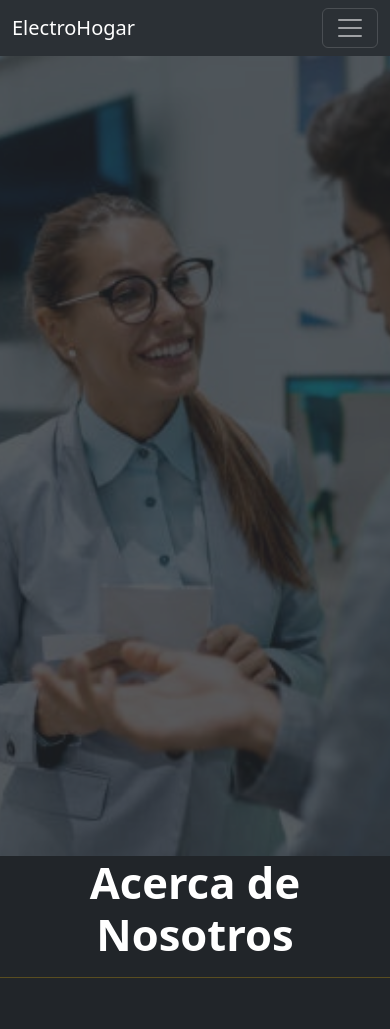
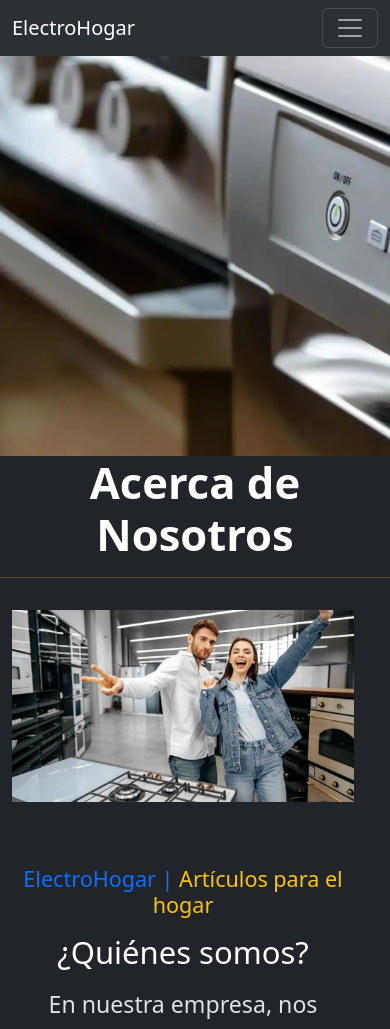
Before and after one commit to EugeSan-hub/electroHogar, a plain HTML site: page pages/nosotros.html in a window 390 px wide. Shown: the top 1029 px of the page. Drawn offline with nearby package versions, Linux system fonts and the light colour scheme.

Commit message:
se cambio imagen principal, y media queries

```diff
--- a/css/style.css
+++ b/css/style.css
@@ -10,9 +10,9 @@ main {
 }
 
 .bannerNosotros{
-    height: 800px;
     object-fit:cover;
-    opacity:25%;
+    height: 400px;
+
   }
 
   .cardNosotros{
--- a/pages/nosotros.html
+++ b/pages/nosotros.html
@@ -84,8 +84,8 @@
     <main>
       <div>
         <img
-          src="../img/nosotros/nosotros2hd.jpg"
-          alt="atencion Cliente"
+          src="../img/nosotros/electrodomesticos2.webp"
+          alt="electrodomesticos"
           class="w-100 bannerNosotros"
         />
         <h2 class="display-1 text-white fw-bold text-center">
@@ -94,21 +94,21 @@
         <hr class="text-warning" />
       </div>
       <section class="container-fluid row">
-        <div class="col-md-12 col-sm-12 col-lg-6 my-5">
+        <div class="col-md-12 col-lg-6 col-md-4 my-3">
           <img
             class="img-fluid w-100"
             src="../img/nosotros/ventaelectrodomesticos.webp"
             alt="vendedores felices"
           />
         </div>
-        <div class="col-md-12 col-sm-12 col-lg-6 my-5 text-center">
-          <h4 class="text-primary mt-3">
+        <div class="col-md-12 col-lg-6 my-5 text-center">
+          <h4 class="text-primary">
             ElectroHogar |
             <span class="text-warning ">Artículos para el hogar</span>
           </h4>
 
           <h2 class="display-5 text-white text-center mt-3">¿Quiénes somos?</h2>
-          <p class="lead mt-3 text-center my-5 fs-3">
+          <p class="lead mt-3 text-center fs-3">
             En nuestra empresa, nos apasiona llevar tecnología y comodidad a tu
             hogar. Como líderes en la venta de electrodomésticos de última
             generación, estamos comprometidos en ofrecerte productos de alta
```
Also changed, not shown: img/nosotros/electrodomesticos2.webp (added), img/nosotros/propaganda 2.jpg (added), img/nosotros/propaganda liliana.jpg (added), img/nosotros/prpoganda 1.jpg (added).
